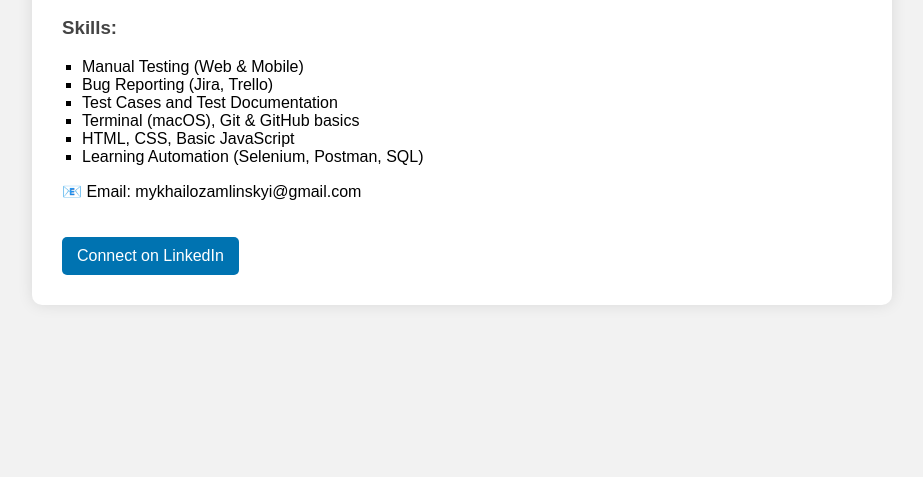
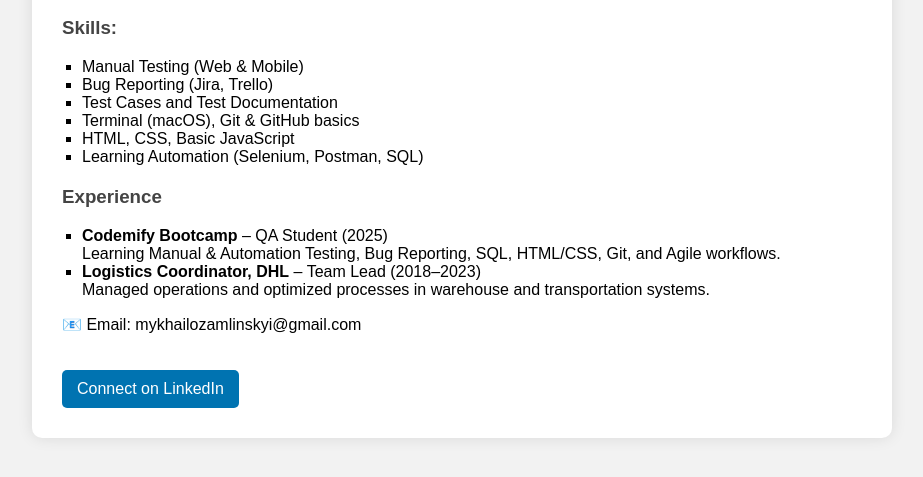
Before and after one commit to Zamykhailo/Zamykhailo, a plain HTML site: page week-2-html-website/index.html in a window 1280 px wide. Shown: the part 445-922 px from the top of the page, without its empty margins (178-1101 px from the left). Before the commit the page ends 800 px from the top, so only its background shows below. Drawn offline with Linux system fonts and the light colour scheme.

Commit message:
my first website

```diff
--- a/week-2-html-website/index.html
+++ b/week-2-html-website/index.html
@@ -84,6 +84,17 @@ I’m also learning automation tools like Selenium and using terminal commands o
   <li>HTML, CSS, Basic JavaScript</li>
   <li>Learning Automation (Selenium, Postman, SQL)</li>
 </ul>
+<h3>Experience</h3>
+<ul>
+  <li>
+    <strong>Codemify Bootcamp</strong> – QA Student (2025)<br>
+    Learning Manual & Automation Testing, Bug Reporting, SQL, HTML/CSS, Git, and Agile workflows.
+  </li>
+  <li>
+    <strong>Logistics Coordinator, DHL</strong> – Team Lead (2018–2023)<br>
+    Managed operations and optimized processes in warehouse and transportation systems.
+  </li>
+</ul>
 
     <p>📧 Email: mykhailozamlinskyi@gmail.com</p>
 
```
